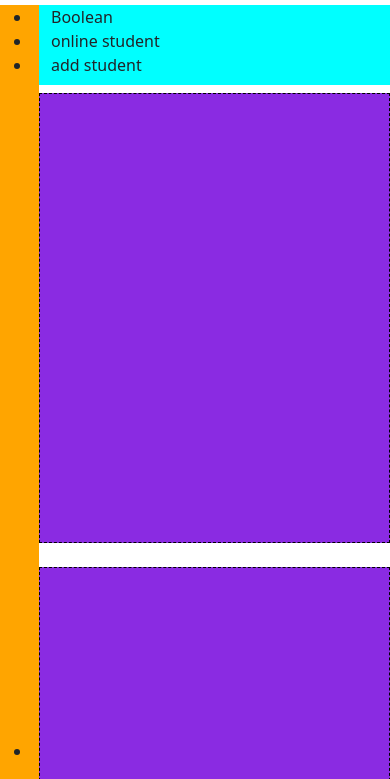
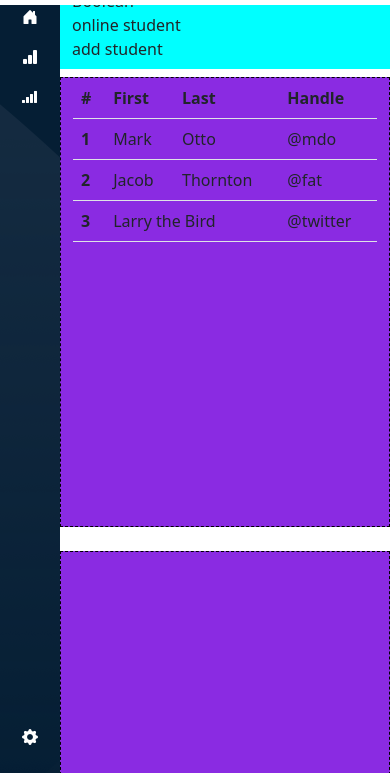
Before and after one commit to FontaMatte/html-css-bootstrap-dashboard, a plain HTML site: page index.html in a window 390 px wide. Shown: the part 71-850 px from the top of the page. Drawn offline with nearby package versions, Linux system fonts and the light colour scheme.

Commit message:
Aside completede with responsive and effects

```diff
--- a/css/style.css
+++ b/css/style.css
@@ -6,19 +6,30 @@
     background-color: var(--light-gray);
 }
 
+/* regole header */
+header {
+    height: 60px;
+}
+
 .logo-mobile {
     height: 50px;
 }
 
+/* regole aside */
 .main-aside {
-    width: 10%;
-    background-color: orange;
+    width: 150px;
+    background-image: url("../img/sidebar-bg.png");
+    background-color: #051e34;
+}
+
+.main-aside ul li:hover {
+    background-color: rgba(255, 255, 255,0.5);
 }
 
 /* regole main-content */
 .main-content {
-    width: 90%;
-    height:calc(100vh - 70px);
+    width: calc(100% - 150px);
+    height:calc(100vh - 60px);
     overflow: auto;
 }
 
@@ -42,3 +53,18 @@
 .dropdown-toggle::after {
     content: none;
 }
+
+/* Media query */
+@media  screen and (max-width: 992px) {
+    .main-aside {
+        width: 60px;
+    }
+
+    .main-aside ul li a i {
+        margin-right: 0 !important;
+    }
+
+    .main-content {
+        width: calc(100% - 60px);
+    }
+}
--- a/index.html
+++ b/index.html
@@ -51,19 +51,39 @@
             <div class="main-container d-flex">
 
                 <!-- aside -->
-                <div class="main-aside d-flex flex-column justify-content-between">
+                <div class="main-aside d-flex flex-column justify-content-between align-items-center">
                     <div class="aside-top">
                         <nav>
-                            <ul>
-                                <li><a href="#"><span class="d-none d-lg-block">Home</span></a></li>
-                                <li><a href="#"><span class="d-none d-lg-block">Stats</span></a></li>
-                                <li><a href="#"><span class="d-none d-lg-block">Signals</span></a></li>
+                            <ul class="list-unstyled">
+                                <li class="px-3 py-2 mt-2">
+                                    <a class="bg-transparent text-white d-flex text-decoration-none" href="#">
+                                        <i class="bi bi-house-door-fill me-3"></i>
+                                        <span class="d-none d-lg-block">Home</span>
+                                    </a>
+                                </li>
+                                <li class="px-3 py-2">
+                                    <a class="bg-transparent text-white d-flex text-decoration-none" href="#">
+                                        <i class="bi bi-bar-chart-fill me-3"></i>
+                                        <span class="d-none d-lg-block">Stats</span>
+                                    </a>
+                                </li>
+                                <li class="px-3 py-2">
+                                    <a class="bg-transparent text-white d-flex text-decoration-none" href="#">
+                                        <i class="bi bi-reception-4 me-3"></i>
+                                        <span class="d-none d-lg-block">Signals</span>
+                                    </a>
+                                </li>
                             </ul>
                         </nav>
                     </div>
                     <div class="aside-bottom">
-                        <ul>
-                            <li><a href="#"><span class="d-none d-lg-block">Admin</span></a></li>
+                        <ul class="list-unstyled">
+                            <li class="px-3 py-2">
+                                <a class="bg-transparent text-white d-flex text-decoration-none" href="#">
+                                    <i class="bi bi-gear-fill me-3"></i>
+                                    <span class="d-none d-lg-block">Admin</span>
+                                </a>
+                            </li>
                         </ul>
                     </div>
                 </div>
@@ -87,7 +107,37 @@
                             <div class="col-lg-8 left-columns">
                                 <div class="row">
                                     <!-- prossime classi -->
-                                    <div class="col-12 mb-4"></div>
+                                    <div class="col-12 mb-4">
+                                        <table class="table">
+                                            <thead>
+                                              <tr>
+                                                <th scope="col">#</th>
+                                                <th scope="col">First</th>
+                                                <th scope="col">Last</th>
+                                                <th scope="col">Handle</th>
+                                              </tr>
+                                            </thead>
+                                            <tbody>
+                                              <tr>
+                                                <th scope="row">1</th>
+                                                <td>Mark</td>
+                                                <td>Otto</td>
+                                                <td>@mdo</td>
+                                              </tr>
+                                              <tr>
+                                                <th scope="row">2</th>
+                                                <td>Jacob</td>
+                                                <td>Thornton</td>
+                                                <td>@fat</td>
+                                              </tr>
+                                              <tr>
+                                                <th scope="row">3</th>
+                                                <td colspan="2">Larry the Bird</td>
+                                                <td>@twitter</td>
+                                              </tr>
+                                            </tbody>
+                                          </table>
+                                    </div>
                                     <!-- faq -->
                                     <div class="col-12 mb-4"></div>
                                 </div>
```
Also changed, not shown: 1 other file.
